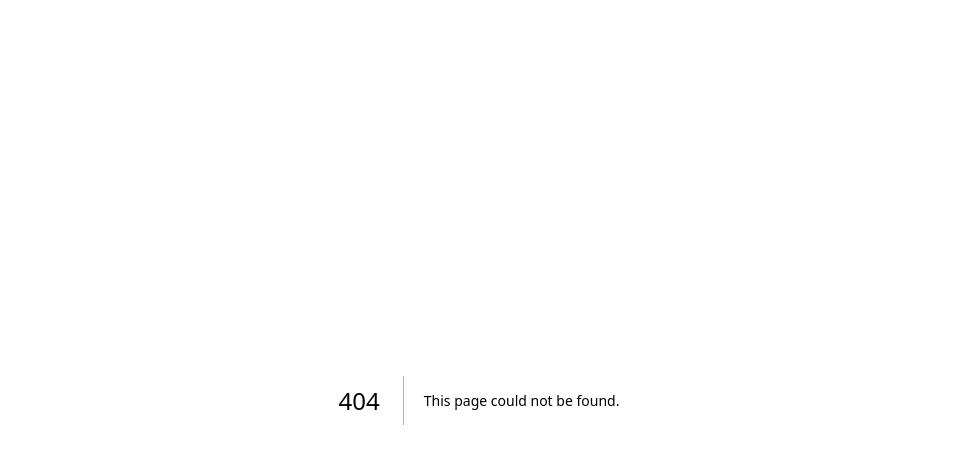
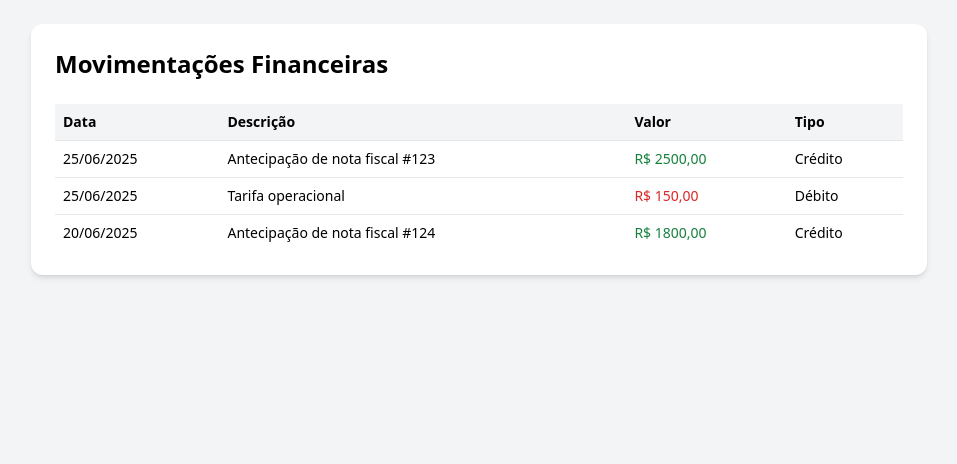
Before and after one commit to Diamank/diamank, a Next.js app: page /painel/movimentacoes in a window 1280 px wide. Before the commit this address had no page. Shown: the top 464 px of the page, without its empty margins (161-1118 px from the left). Built offline with nearby package versions, Linux system fonts and the light colour scheme.

Commit message:
Create movimentacoes.tsx

```diff
--- /dev/null
+++ b/pages/painel/movimentacoes.tsx
@@ -0,0 +1,53 @@
+export default function Movimentacoes() {
+  const movimentacoes = [
+    {
+      tipo: 'crédito',
+      descricao: 'Antecipação de nota fiscal #123',
+      valor: 2500.00,
+      data: '25/06/2025'
+    },
+    {
+      tipo: 'débito',
+      descricao: 'Tarifa operacional',
+      valor: -150.00,
+      data: '25/06/2025'
+    },
+    {
+      tipo: 'crédito',
+      descricao: 'Antecipação de nota fiscal #124',
+      valor: 1800.00,
+      data: '20/06/2025'
+    }
+  ]
+
+  return (
+    <div className="min-h-screen bg-gray-100 p-6">
+      <div className="max-w-4xl mx-auto bg-white rounded-xl shadow-md p-6">
+        <h1 className="text-2xl font-bold mb-6">Movimentações Financeiras</h1>
+
+        <table className="w-full text-sm">
+          <thead>
+            <tr className="bg-gray-100">
+              <th className="p-2 text-left">Data</th>
+              <th className="p-2 text-left">Descrição</th>
+              <th className="p-2 text-left">Valor</th>
+              <th className="p-2 text-left">Tipo</th>
+            </tr>
+          </thead>
+          <tbody>
+            {movimentacoes.map((m, idx) => (
+              <tr key={idx} className="border-t">
+                <td className="p-2">{m.data}</td>
+                <td className="p-2">{m.descricao}</td>
+                <td className={`p-2 font-medium ${m.valor >= 0 ? 'text-green-700' : 'text-red-600'}`}>
+                  R$ {Math.abs(m.valor).toFixed(2).replace('.', ',')}
+                </td>
+                <td className="p-2 capitalize">{m.tipo}</td>
+              </tr>
+            ))}
+          </tbody>
+        </table>
+      </div>
+    </div>
+  )
+}
```
